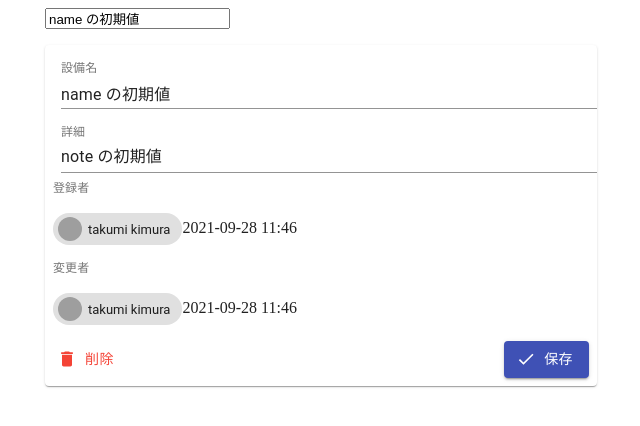
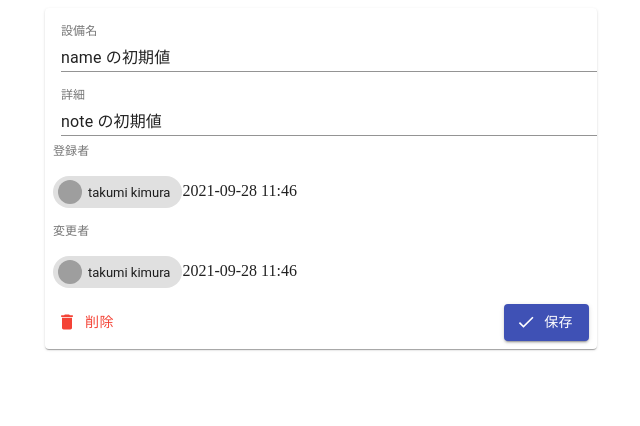
Before and after one commit to Takumikimura1899/web-app-workshop, a React app: page / in a window 1280 px wide. Shown: the top 426 px of the page, without its empty margins (319-959 px from the left). Built offline with nearby package versions, Linux system fonts and the light colour scheme; grey boxes are pictures that could not be loaded.

Commit message:
[add] react-hook-form_material-ui TextField適用

```diff
--- a/src/components/Facility.tsx
+++ b/src/components/Facility.tsx
@@ -13,7 +13,7 @@ import { Done, Delete } from '@material-ui/icons';
 import { makeStyles } from '@material-ui/core/styles';
 import dayjs from 'dayjs';
 import { IFacility } from '../models/IFacility';
-import { useForm } from 'react-hook-form';
+import { useForm, Controller } from 'react-hook-form';
 
 const initFacility: IFacility = {
   id: '',
@@ -59,32 +59,43 @@ export const Facility: React.FC = () => {
   const {
     register,
     formState: { errors },
+    control,
   } = useForm({
     defaultValues: initFacility,
     mode: 'onBlur',
   });
-  const onNameChange = useCallback(
-    (e: ChangeEvent<HTMLInputElement>) => {
-      const newFacility: IFacility = {
-        ...facility,
-        name: e.target.value,
-      };
-      setFacility(newFacility);
-    },
-    [facility],
-  );
+
   return (
     <Container maxWidth="sm" className={style.root}>
-      <input {...register('name', { required: true })} />
-      <p>{errors.name ? '必須です' : ''}</p>
       <Paper className={style.paper}>
-        <TextField
-          label="設備名"
-          fullWidth
-          value={facility.name}
-          onChange={onNameChange}
+        <Controller
+          name="name"
+          control={control}
+          rules={{ required: true }}
+          render={({ field }) => (
+            <TextField
+              {...field}
+              label="設備名"
+              fullWidth
+              error={!!errors.name}
+              helperText={errors.name ? '必須です' : ''}
+            />
+          )}
         />
-        <TextField label="詳細" fullWidth multiline value={facility.note} />
+        <Controller
+          name="note"
+          control={control}
+          rules={{ required: true }}
+          render={({ field }) => (
+            <TextField
+              {...field}
+              label="詳細"
+              fullWidth
+              error={!!errors.note}
+              helperText={errors.note ? '必須です' : ''}
+            />
+          )}
+        />
         <InputLabel shrink>登録者</InputLabel>
         <p>
           <Chip
```
